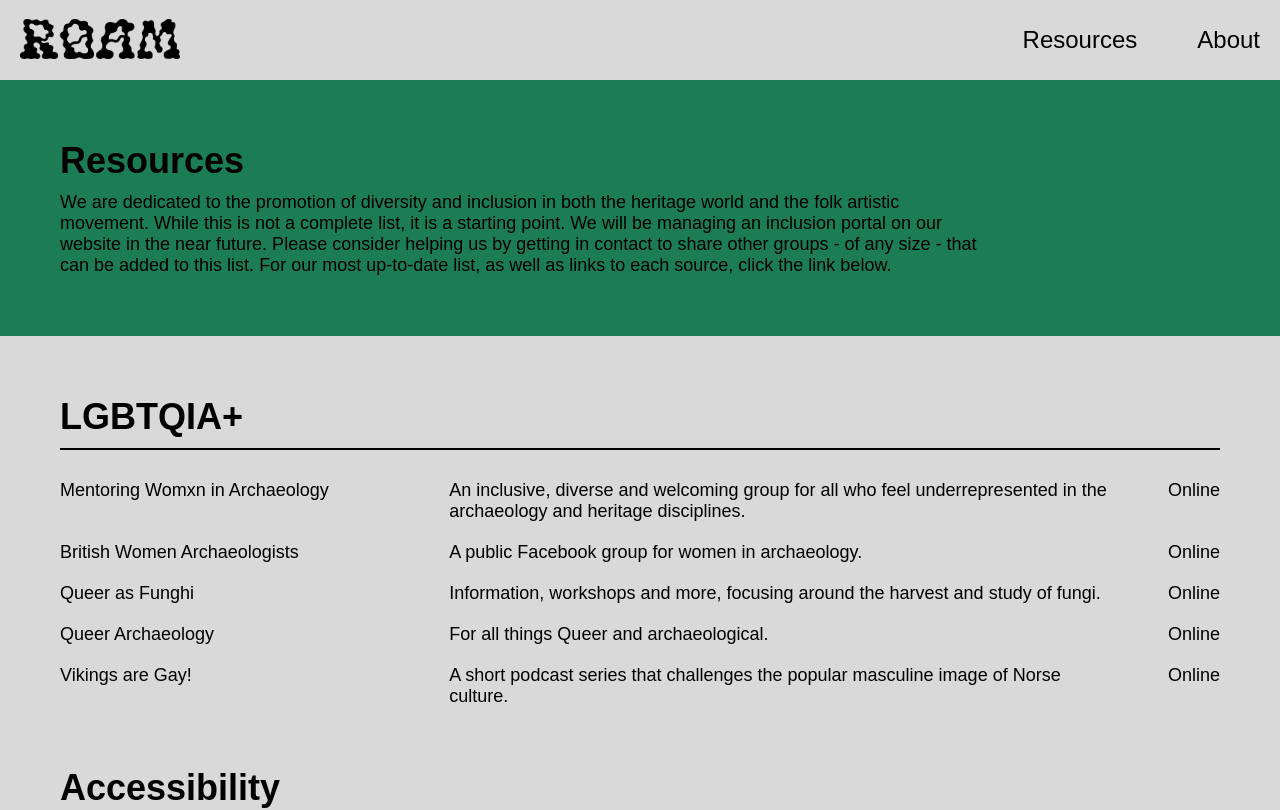
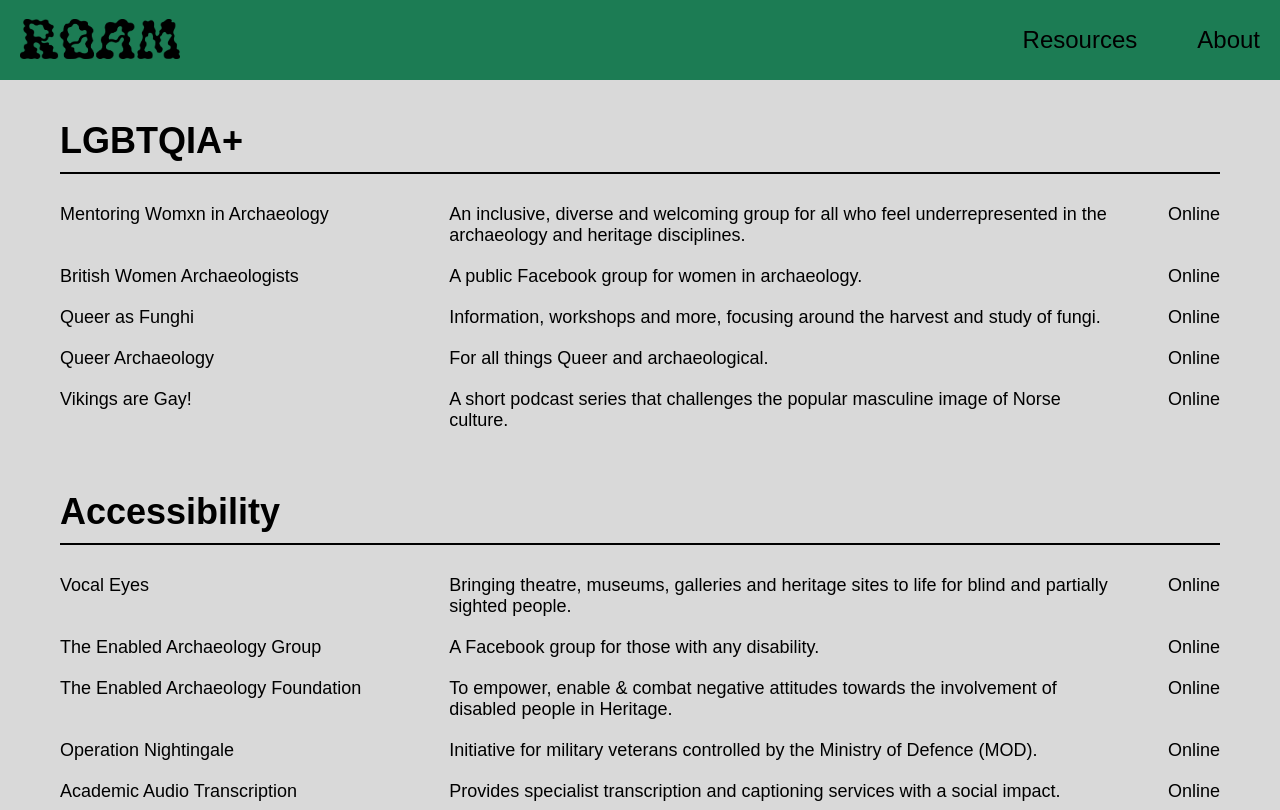
Before and after one commit to kianeblackman/ROAM_website, a React (Vite) app: page /resources in a window 1280 px wide. Shown: the top 810 px of the page. Built offline with nearby package versions, Linux system fonts and the light colour scheme.

Commit message:
inverted green and grey colors

```diff
--- a/src/pages/Resources.jsx
+++ b/src/pages/Resources.jsx
@@ -10,10 +10,10 @@
     return (
         <div id='resources-wrapper'>
             <div id='resources-content'>
-                <div id="resources-intro">
+                {/* <div id="resources-intro">
                     <h2>Resources</h2>
                     <p>We are dedicated to the promotion of diversity and inclusion in both the heritage world and the folk artistic movement. While this is not a complete list, it is a starting point. We will be managing an inclusion portal on our website in the near future. Please consider helping us by getting in contact to share other groups - of any size - that can be added to this list. For our most up-to-date list, as well as links to each source, click the link below.</p>
-                </div>
+                </div> */}
                 <div id="resources-body">
                     <div className="resource-section">
                         <h2>LGBTQIA+</h2>
--- a/src/scss/components/_navbar.scss
+++ b/src/scss/components/_navbar.scss
@@ -10,7 +10,7 @@
   width: 100%;
   height: 8rem;
   padding: 2rem;
-  background-color: colors.$primary-white;
+  background-color: colors.$primary-green;
   transition: top 0.3s;
   nav {
     display: flex;
--- a/src/scss/pages/_about.scss
+++ b/src/scss/pages/_about.scss
@@ -9,7 +9,7 @@
     #about-intro {
       display: flex;
       flex-direction: column;
-      background-color: colors.$primary-green;
+      background-color: colors.$primary-white;
       padding: 6rem;
       gap: 3rem;
       h2 {
@@ -39,7 +39,7 @@
       flex-direction: row;
       gap: 3rem;
       width: 100%;
-      background-color: colors.$primary-white;
+      background-color: colors.$primary-green;
       padding: 6rem;
       p a {
         font-weight: bold;
--- a/src/scss/pages/_home.scss
+++ b/src/scss/pages/_home.scss
@@ -9,7 +9,7 @@
       justify-content: center;
       align-items: center;
       pointer-events: none;
-      background-color: colors.$primary-green;
+      background-color: colors.$primary-white;
       padding: 1.4rem 0 6rem 0;
       img {
         top: 0;
@@ -37,7 +37,7 @@
     #order-section {
       display: flex;
       flex-direction: row;
-      background-color: colors.$primary-white;
+      background-color: colors.$primary-green;
       padding: 6rem;
       gap: 3rem;
       width: 100%;
@@ -67,7 +67,7 @@
     #resources-section {
       display: flex;
       flex-direction: row;
-      background-color: colors.$primary-green;
+      background-color: colors.$primary-white;
       padding: 6rem;
       gap: 3rem;
       #resources-details {
--- a/src/scss/pages/_resources.scss
+++ b/src/scss/pages/_resources.scss
@@ -2,20 +2,20 @@
 @use '../core/screens';
 
 #resources-wrapper {
-  margin-top: 8rem;
+  margin-top: 6rem;
   #resources-content {
     display: flex;
     flex-direction: column;
-    #resources-intro {
-      background-color: colors.$primary-green;
-      padding: 6rem;
-      h2 {
-        margin-bottom: 1rem;
-      }
-      p {
-        width: 80%;
-      }
-    }
+    // #resources-intro {
+    //   background-color: colors.$primary-green;
+    //   padding: 6rem;
+    //   h2 {
+    //     margin-bottom: 1rem;
+    //   }
+    //   p {
+    //     width: 80%;
+    //   }
+    // }
     #resources-body {
       background-color: colors.$primary-white;
       padding: 6rem;
```
Also changed, not shown: src/scss/app.css, 1 other file (tests, documents, lock files or other folders).
